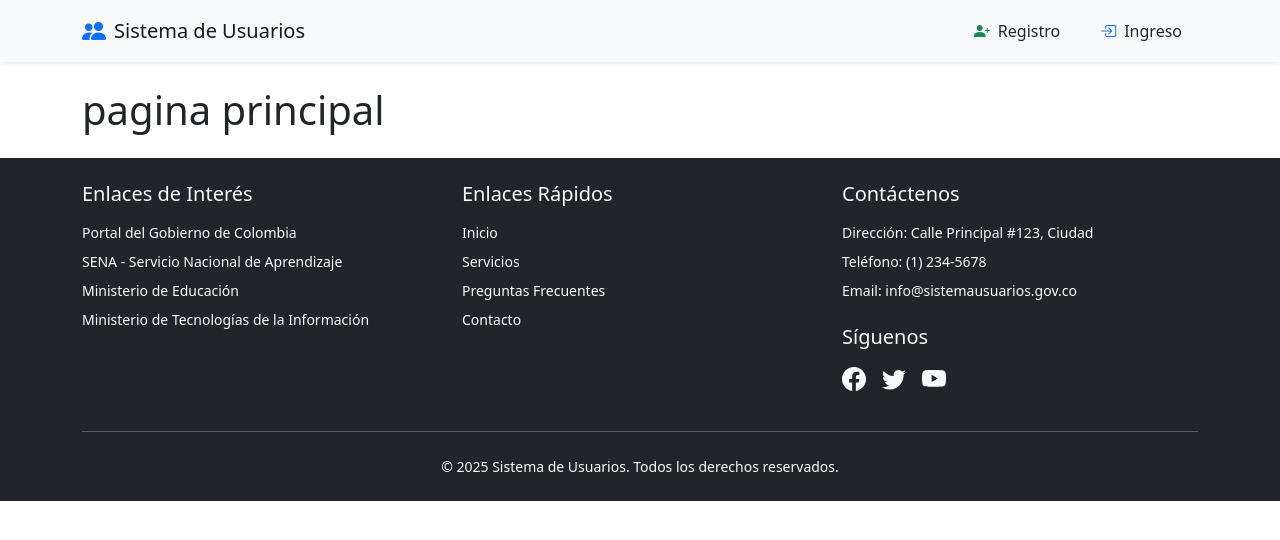
After one commit to davidperez03/Sirca, a Django app: template core/templates/portal/portal.html in a window 1280 px wide. The commit adds this page. Shown: the top 540 px of the page. Run offline with Django 5.2, Linux system fonts and the light colour scheme; the template is opened without the code that fills it, so the values that code supplies are empty.

Commit message:
fix: correccion basica de templates y vistas

```diff
--- a/core/templates/base.html
+++ b/core/templates/base.html
@@ -11,7 +11,7 @@
     <nav class="navbar navbar-expand-lg navbar-light bg-light shadow-sm">
         <div class="container">
             <!-- Logo y Nombre del Sistema -->
-            <a class="navbar-brand d-flex align-items-center fw-semibold" href="{% url 'ingreso' %}">
+            <a class="navbar-brand d-flex align-items-center fw-semibold" href="{% url 'portal' %}">
                 <i class="bi bi-people-fill fs-4 me-2 text-primary"></i>
                 Sistema de Usuarios
             </a>
--- /dev/null
+++ b/core/templates/portal/portal.html
@@ -0,0 +1,7 @@
+{% extends 'base.html' %}
+
+{% block title %}pagina principal{% endblock %}
+
+{% block content %}
+    <h1>pagina principal</h1>
+{% endblock %}
--- a/portal/urls.py
+++ b/portal/urls.py
@@ -2,5 +2,5 @@ from django.urls import path
 from . import views
 
 urlpatterns = [
-    path('', views.index, name='index'),
+    path('', views.portal, name='portal'),
 ]
--- a/portal/views.py
+++ b/portal/views.py
@@ -2,5 +2,5 @@ from django.shortcuts import render
 from django.http import HttpResponse
 
 # Create your views here.
-def index(request):
-    return render(request, 'base.html')
+def portal(request):
+    return render(request, 'portal/portal.html')
--- a/usuarios/utils.py
+++ b/usuarios/utils.py
@@ -1,10 +1,7 @@
 from django.core.mail import send_mail
 from django.conf import settings
 from django.urls import reverse
-from django.utils import timezone  # Añade esta línea
 from .models import AuditoriaRegistro
-from django.urls import reverse
-from django.utils.timezone import now
 
 def enviar_correo_activacion(usuario):
     subject = 'Activa tu cuenta'
```
